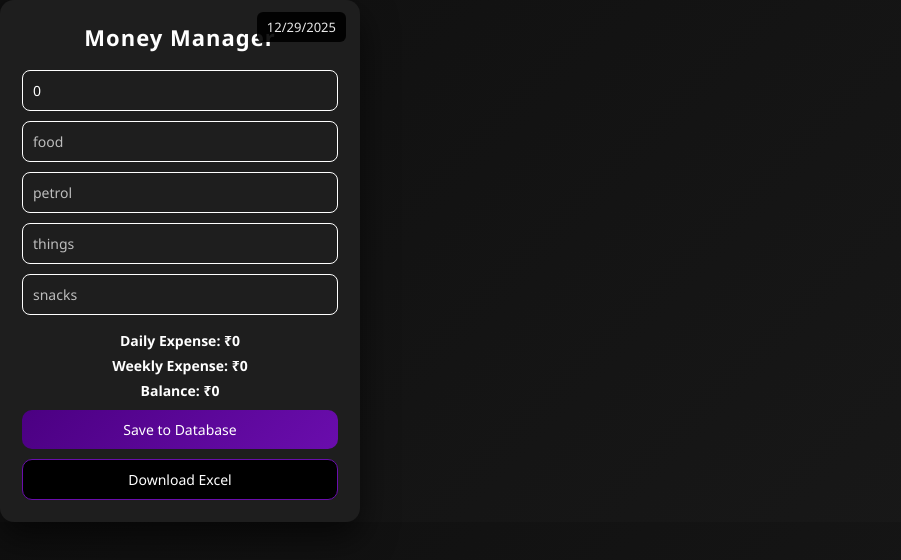
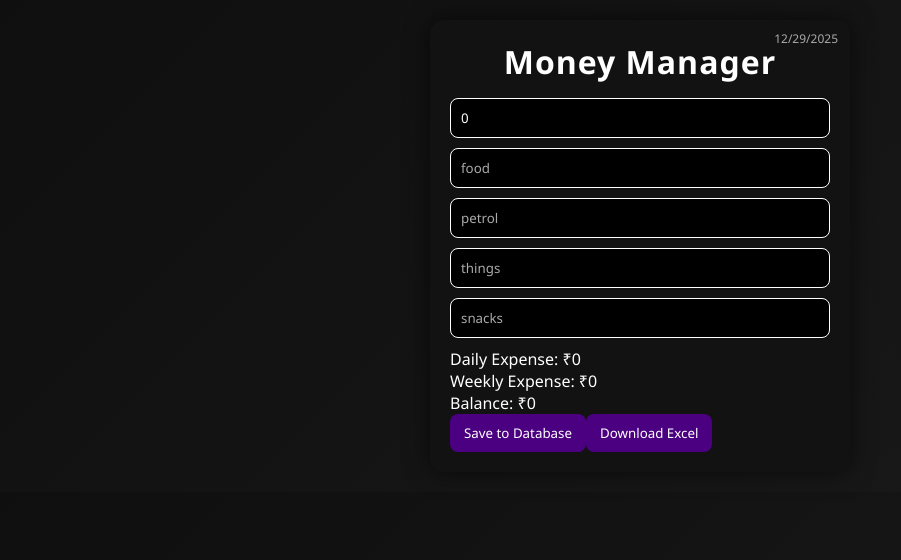
Before and after one commit to RadhakrishnanSA/Money_manager, a React (Vite) app: page / in a window 1280 px wide. Shown: the top 560 px of the page, without its empty margins (0-901 px from the left). Built offline with nearby package versions, Linux system fonts and the light colour scheme.

Commit message:
Update App.css

```diff
--- a/src/App.css
+++ b/src/App.css
@@ -1,82 +1,113 @@
 .container {
-  width: 360px;
-  background: #1e1e1e;
-  padding: 22px;
+  max-width: 420px;
+  margin: 20px auto;
+  background: #121212;
+  padding: 20px;
   border-radius: 14px;
-  box-shadow: 0 15px 35px rgba(0, 0, 0, 0.6);
+  box-shadow: 0 0 25px rgba(0, 0, 0, 0.6);
   position: relative;
 }
 
-/* Date box (top-right) */
 .date-box {
   position: absolute;
-  top: 12px;
-  right: 14px;
-  background: #000;
-  padding: 6px 10px;
-  border-radius: 6px;
-  font-size: 13px;
-  opacity: 0.9;
+  top: 10px;
+  right: 12px;
+  font-size: 12px;
+  color: #aaa;
 }
 
-/* Title */
 h1 {
   text-align: center;
-  margin-bottom: 18px;
-  font-size: 22px;
+  margin-bottom: 15px;
+  font-weight: 700;
   letter-spacing: 1px;
 }
 
-/* Inputs */
+.week-box {
+  background: #1f1f1f;
+  padding: 12px;
+  border-radius: 10px;
+  text-align: center;
+  margin-bottom: 15px;
+  border: 1px solid #333;
+}
+
+.week-box span {
+  font-size: 14px;
+  color: #aaa;
+}
+
+.week-box h2 {
+  margin-top: 5px;
+}
+
 input {
   width: 100%;
   margin-bottom: 10px;
   padding: 10px;
+  background: #000;
+  border: 1px solid #fff;
   border-radius: 8px;
-  border: 1px solid white;
-  background: transparent;
-  color: white;
-  font-size: 14px;
+  color: #fff;
 }
 
 input::placeholder {
-  color: #bdbdbd;
+  color: #aaa;
 }
 
-/* Expense text */
-p {
-  margin-top: 6px;
-  font-size: 14px;
-  text-align: center;
-  font-weight: bold;
+.expense-grid {
+  display: grid;
+  grid-template-columns: 1fr 1fr;
+  gap: 10px;
 }
 
-/* Buttons */
-button {
-  width: 100%;
+.expense-box {
+  background: #1c1c1c;
   padding: 10px;
-  margin-top: 10px;
-  border: none;
   border-radius: 10px;
-  font-size: 14px;
-  cursor: pointer;
-  transition: transform 0.2s, opacity 0.2s;
+  border: 1px solid #333;
 }
 
-/* Save button */
-button:first-of-type {
-  background: linear-gradient(135deg, #4b0082, #6a0dad);
-  color: white;
+.summary {
+  margin-top: 15px;
+  padding: 10px;
+  border-radius: 10px;
+  background: #1b1b1b;
 }
 
-/* Download button */
-button:last-of-type {
-  background: #000;
-  color: white;
-  border: 1px solid #6a0dad;
+.green {
+  color: #00ff88;
+}
+
+.red {
+  color: #ff4d4d;
+}
+
+.gold {
+  color: #ffcc00;
+}
+
+.bottom-buttons {
+  display: flex;
+  justify-content: space-between;
+  margin-top: 15px;
+}
+
+button {
+  background: #4b0082;
+  border: none;
+  color: #fff;
+  padding: 10px 14px;
+  border-radius: 8px;
+  cursor: pointer;
 }
 
 button:hover {
-  transform: scale(1.03);
-  opacity: 0.95;
+  opacity: 0.9;
 }
+
+.nav-btn {
+  position: fixed;
+  bottom: 20px;
+  right: 20px;
+}
```
